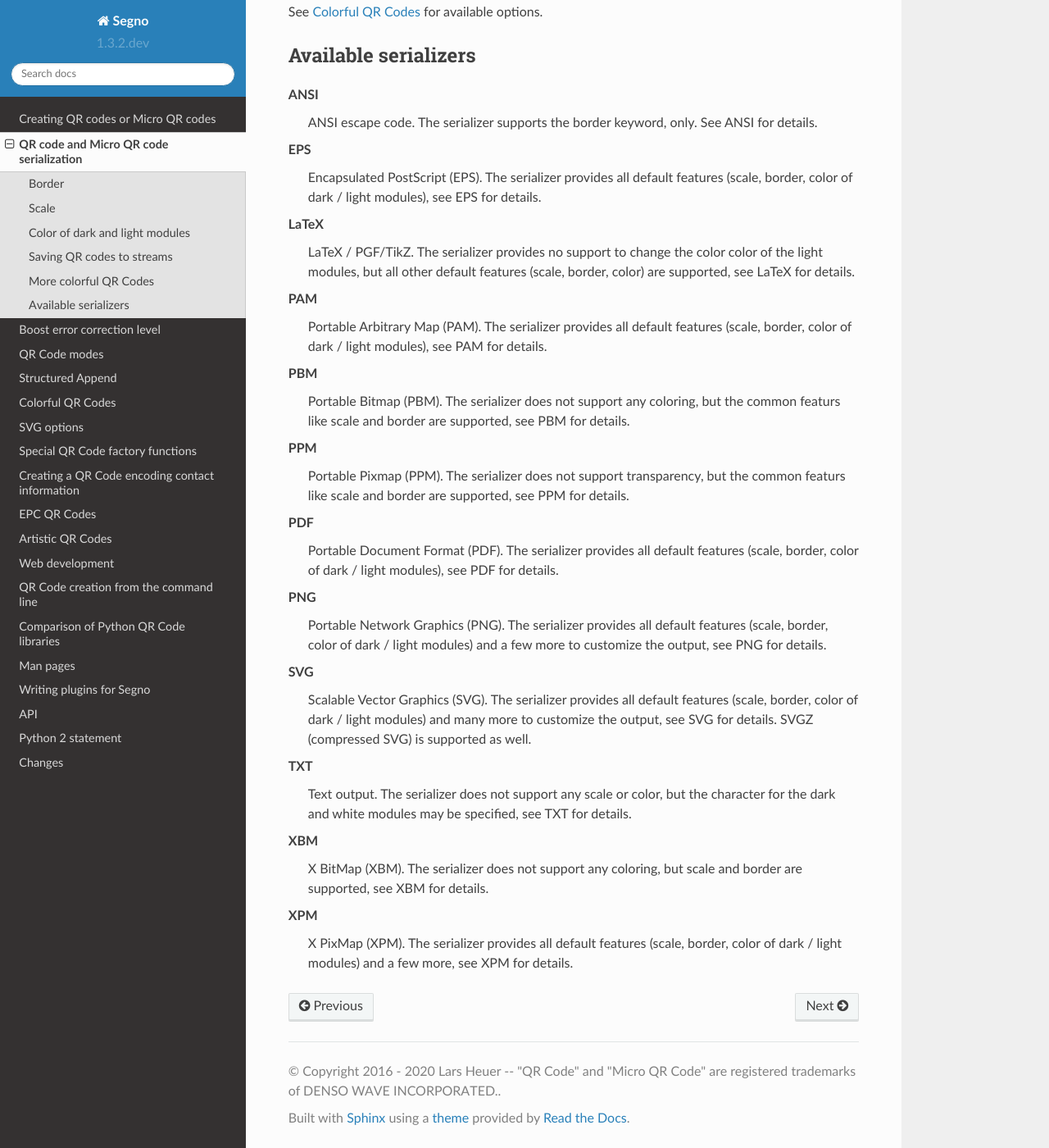
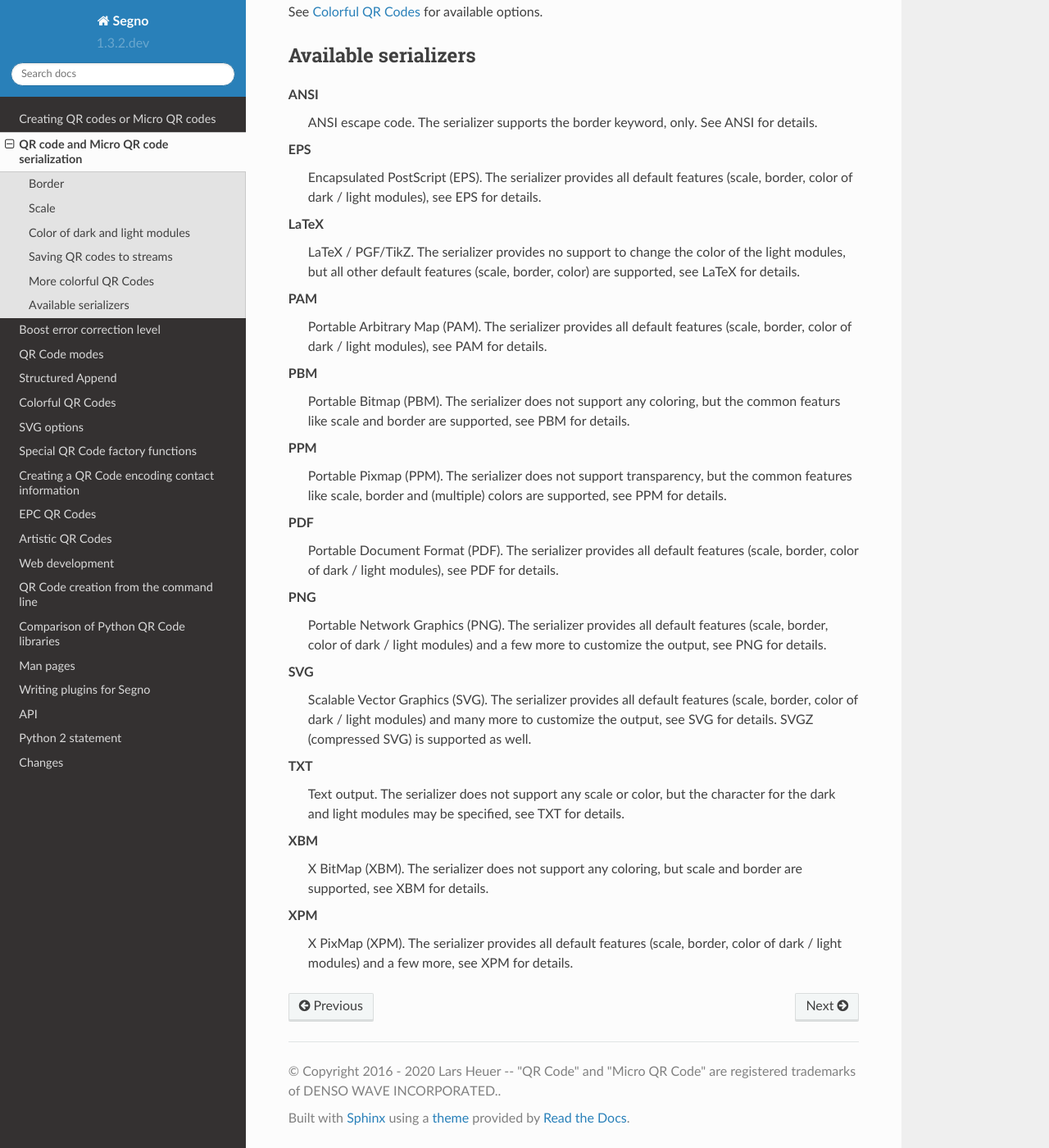
Before and after one commit to heuer/segno, a Sphinx documentation site: the page built from docs/serializers.rst, in a window 1280 px wide and 1400 px high, scrolled down 6875 px. Shown: the whole window at 82% size. Built offline with Sphinx 7.4.7 and the Read the Docs theme 2.0.0, drawn with Linux system fonts in a browser that asks for light colours; cross-references to code outside the pages are shown as plain code; the version number is read from the project's files by our own code.

Commit message:
Fixed a few typos

```diff
--- a/docs/serializers.rst
+++ b/docs/serializers.rst
@@ -253,7 +253,7 @@ EPS
 
 LaTeX
     LaTeX / PGF/TikZ. The serializer provides no support to change the color
-    color of the light modules, but all other default features
+    of the light modules, but all other default features
     (scale, border, color) are supported, see :ref:`LaTeX <latex>` for details.
 
 PAM
@@ -267,8 +267,8 @@ PBM
 
 PPM
     Portable Pixmap (PPM). The serializer does not support transparency,
-    but the common featurs like scale and border are supported, see :ref:`PPM <ppm>`
-    for details.
+    but the common features like scale, border and (multiple) colors are
+    supported, see :ref:`PPM <ppm>` for details.
 
 PDF
     Portable Document Format (PDF). The serializer provides all default features
@@ -287,7 +287,7 @@ SVG
 
 TXT
     Text output. The serializer does not support any scale or color, but the
-    character for the dark and white modules may be specified,
+    character for the dark and light modules may be specified,
     see :ref:`TXT <txt>` for details.
 
 XBM
```
